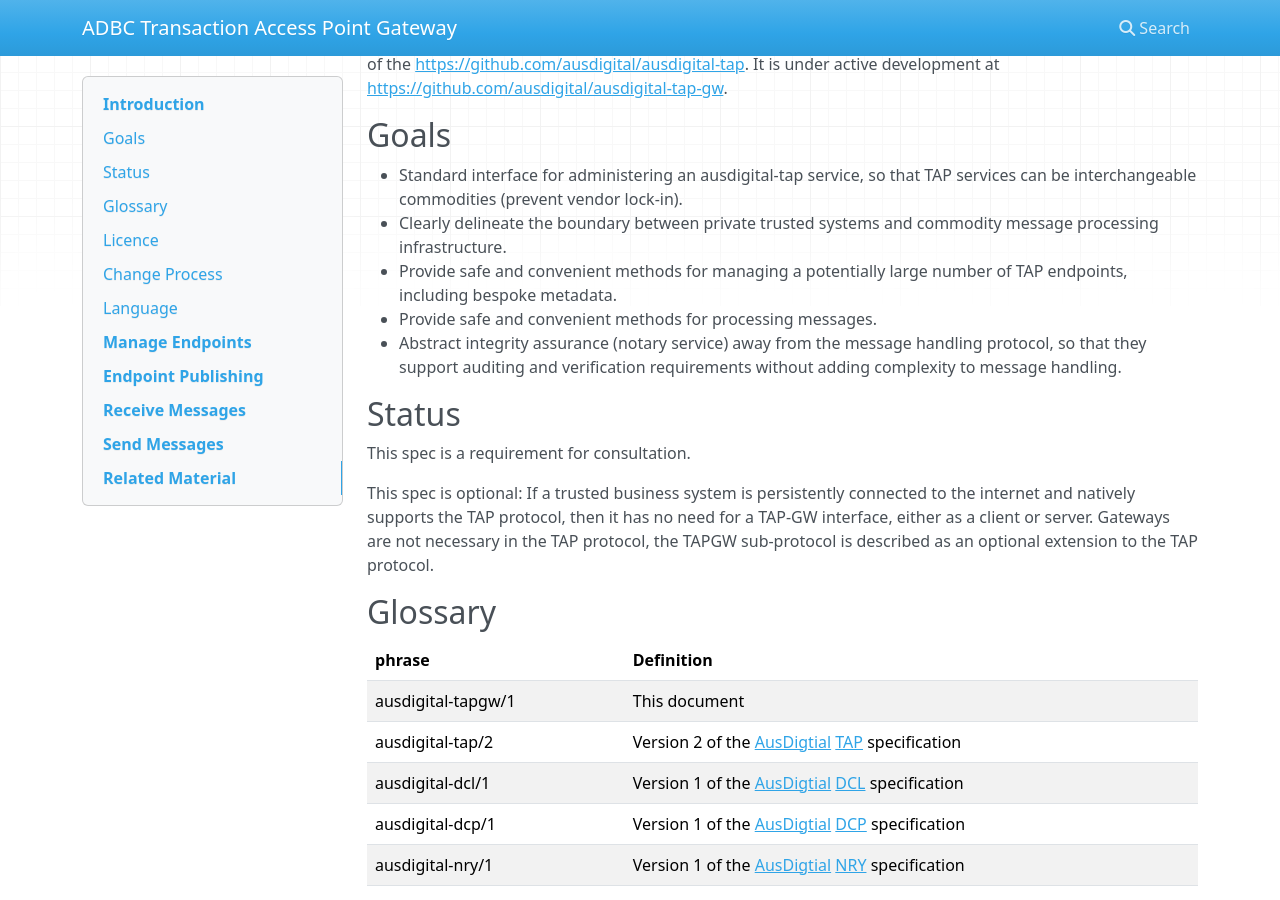
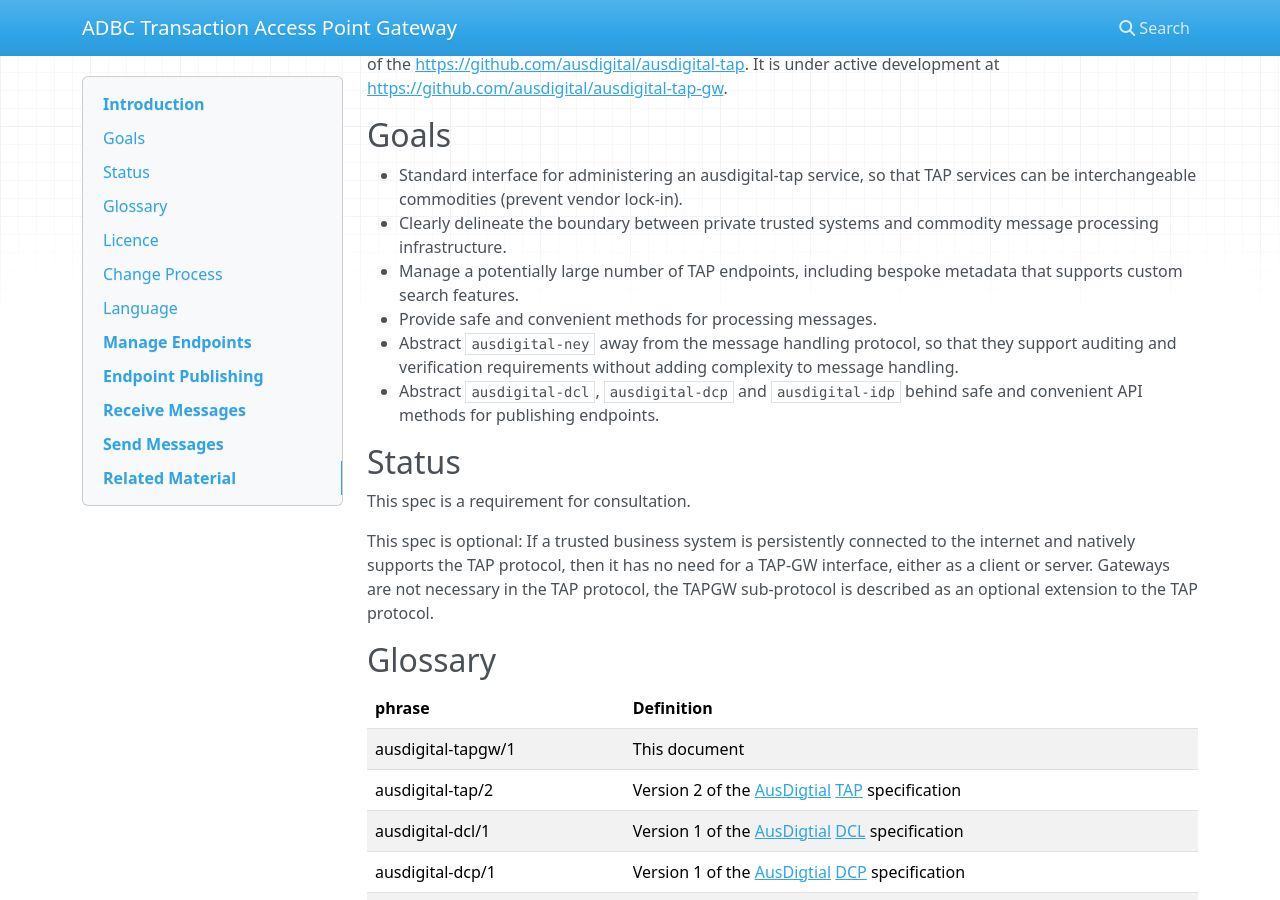
Before and after one commit to ausdigital/ausdigital-tap-gw, an MkDocs documentation site: the page built from docs/1.0/index.md, in a window 1280 px wide and 900 px high, scrolled down 666 px. Built offline with MkDocs 1.6.1, drawn with Linux system fonts in a browser that asks for light colours; nearby versions of some CDN libraries; some of the changed text lies outside the part shown.

Commit message:
add goals: abstracting ausdigital-*

```diff
--- a/docs/1.0/index.md
+++ b/docs/1.0/index.md
@@ -54,12 +54,14 @@ It is under active development at
    TAP services can be interchangeable commodities (prevent vendor lock-in).
  * Clearly delineate the boundary between private trusted systems and commodity
    message processing infrastructure.
- * Provide safe and convenient methods for managing a potentially large number
-   of TAP endpoints, including bespoke metadata.
+ * Manage a potentially large number of TAP endpoints, including bespoke
+   metadata that supports custom search features.
  * Provide safe and convenient methods for processing messages.
- * Abstract integrity assurance (notary service) away from the message handling
-   protocol, so that they support auditing and verification requirements without
-   adding complexity to message handling.
+ * Abstract `ausdigital-ney` away from the message handling protocol, so that
+   they support auditing and verification requirements without adding complexity
+   to message handling.
+ * Abstract `ausdigital-dcl`, `ausdigital-dcp` and `ausdigital-idp` behind safe
+   and convenient API methods for publishing endpoints.
 
 
 ## Status
@@ -244,6 +248,7 @@ TODO:
    parts? is that how we include callback(s)?
 
 
+
 # Related Material
 
  * [GitHub issues](https://github.com/ausdigital/ausdigital-tap-gw/issues/) for collaborating on the development of the TAP-GW.
```
Also changed, not shown: other parts of docs/1.0/index.md (+3 -1 lines).
